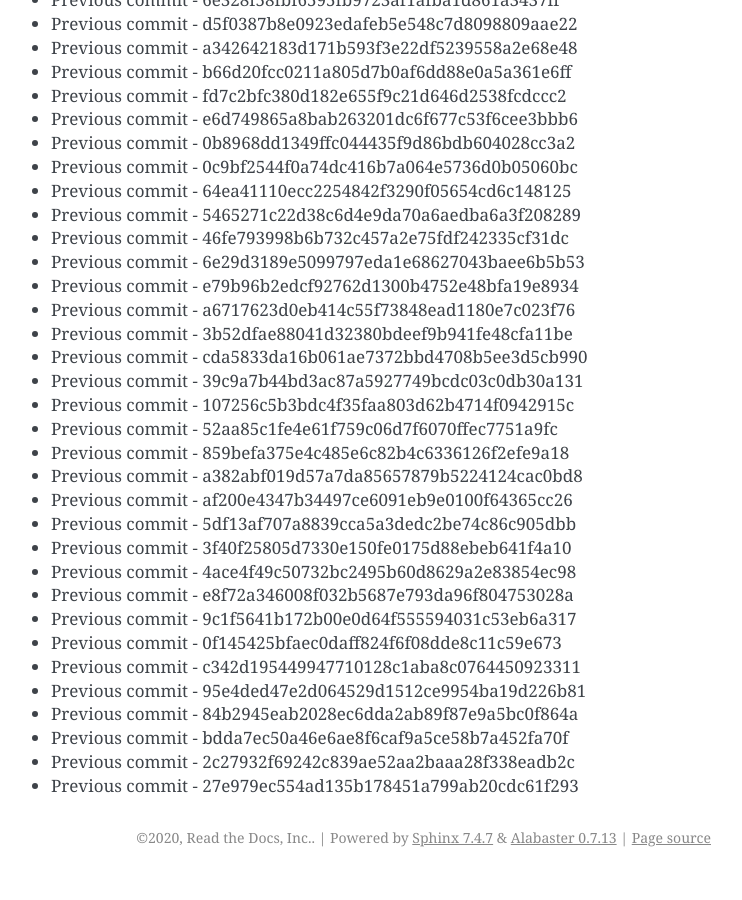
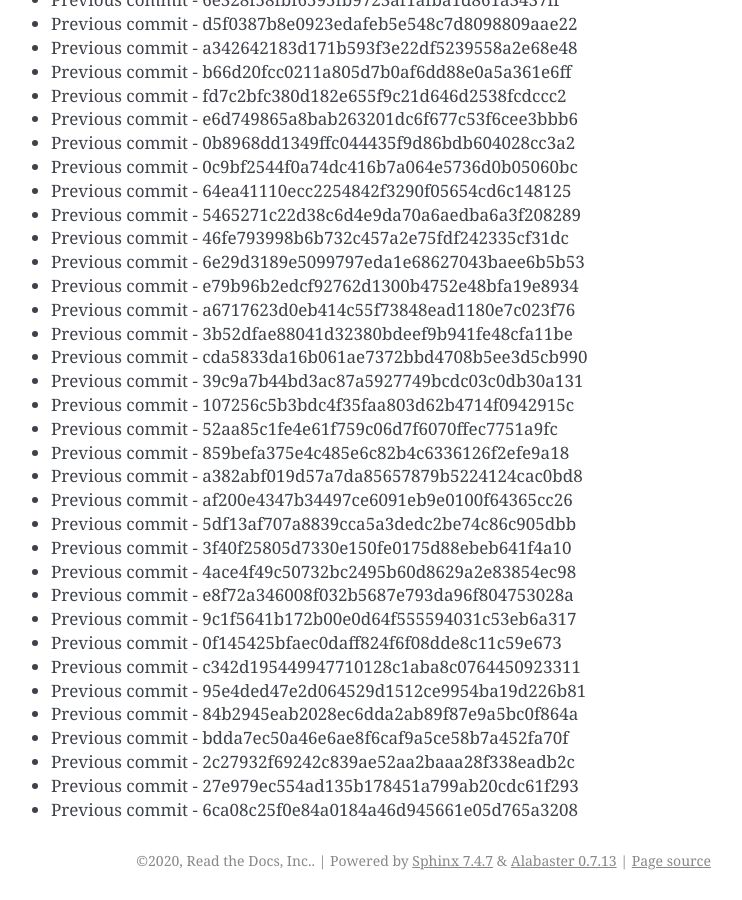
Before and after one commit to readthedocs/rtd-git-stresstest, a Sphinx documentation site: the page built from docs/updates.rst, in a window 1280 px wide and 900 px high, scrolled down 61932 px. Shown: the whole window, without its empty margins (399-1141 px from the left). Built offline with Sphinx 7.4.7, drawn with Linux system fonts in a browser that asks for light colours; before the commit the page ends 62809 px from its top, so only the background shows below that.

Commit message:
Generating commit from previous: 6ca08c25f0e84a0184a46d945661e05d765a3208

```diff
--- a/docs/updates.rst
+++ b/docs/updates.rst
@@ -2634,3 +2634,4 @@ It can be tested for any performance characteristics.
 * Previous commit - bdda7ec50a46e6ae8f6caf9a5ce58b7a452fa70f
 * Previous commit - 2c27932f69242c839ae52aa2baaa28f338eadb2c
 * Previous commit - 27e979ec554ad135b178451a799ab20cdc61f293
+* Previous commit - 6ca08c25f0e84a0184a46d945661e05d765a3208
```
